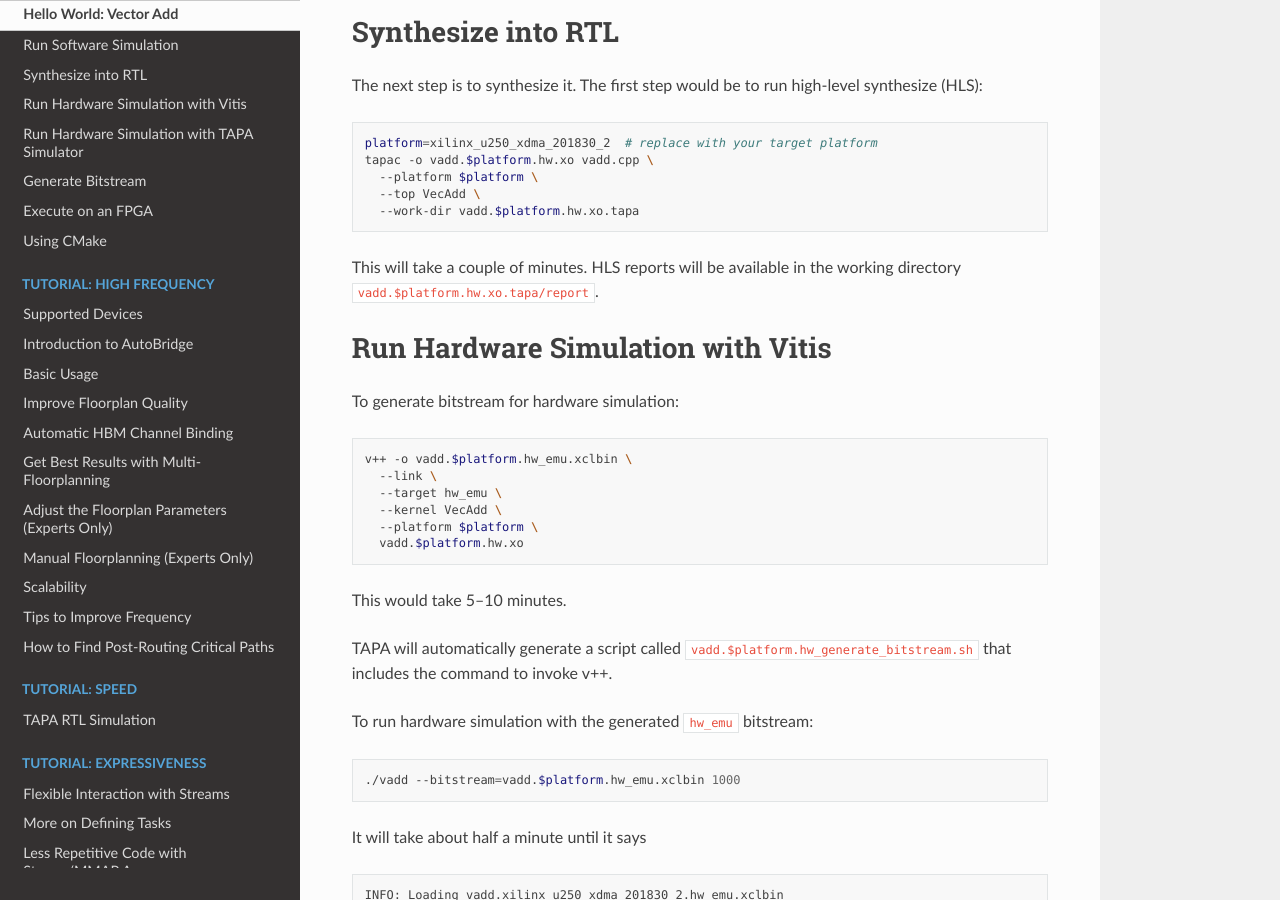
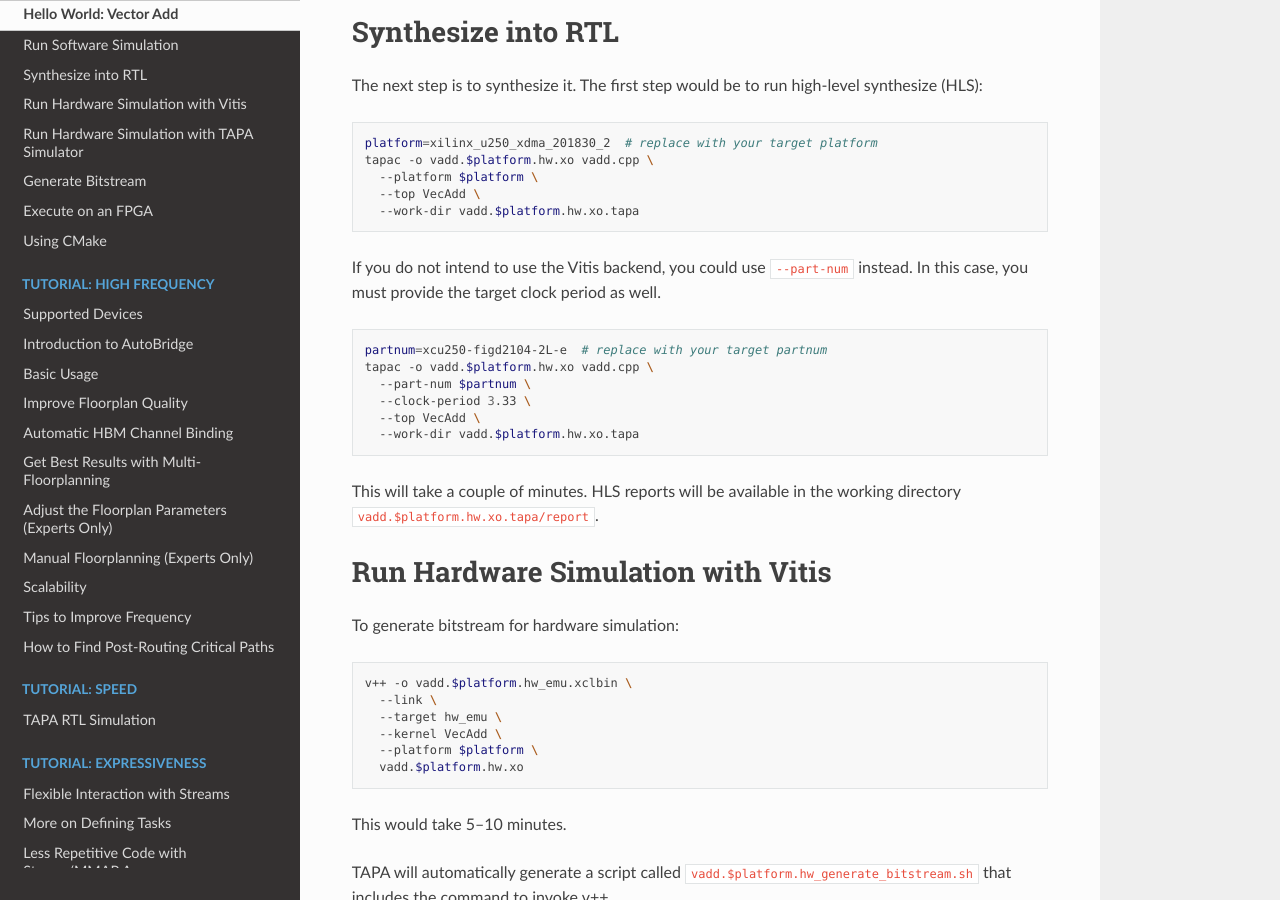
Before and after one commit to rapidstream-org/rapidstream-tapa, a Sphinx documentation site: the page built from docs/getting_started.rst, in a window 1280 px wide and 900 px high, scrolled down 2738 px. Built offline with Sphinx 7.4.7 and the Read the Docs theme 2.0.0, drawn with Linux system fonts in a browser that asks for light colours.

Commit message:
docs: update docs

```diff
--- a/docs/getting_started.rst
+++ b/docs/getting_started.rst
@@ -166,6 +166,17 @@ The first step would be to run high-level synthesize (HLS):
   platform=xilinx_u250_xdma_201830_2  # replace with your target platform
   tapac -o vadd.$platform.hw.xo vadd.cpp \
     --platform $platform \
+    --top VecAdd \
+    --work-dir vadd.$platform.hw.xo.tapa
+
+If you do not intend to use the Vitis backend, you could use ``--part-num`` instead. In this case, you must provide the target clock period as well.
+
+.. code-block:: bash
+
+  partnum=xcu250-figd2104-2L-e  # replace with your target partnum
+  tapac -o vadd.$platform.hw.xo vadd.cpp \
+    --part-num $partnum \
+    --clock-period 3.33 \
     --top VecAdd \
     --work-dir vadd.$platform.hw.xo.tapa
 
```
